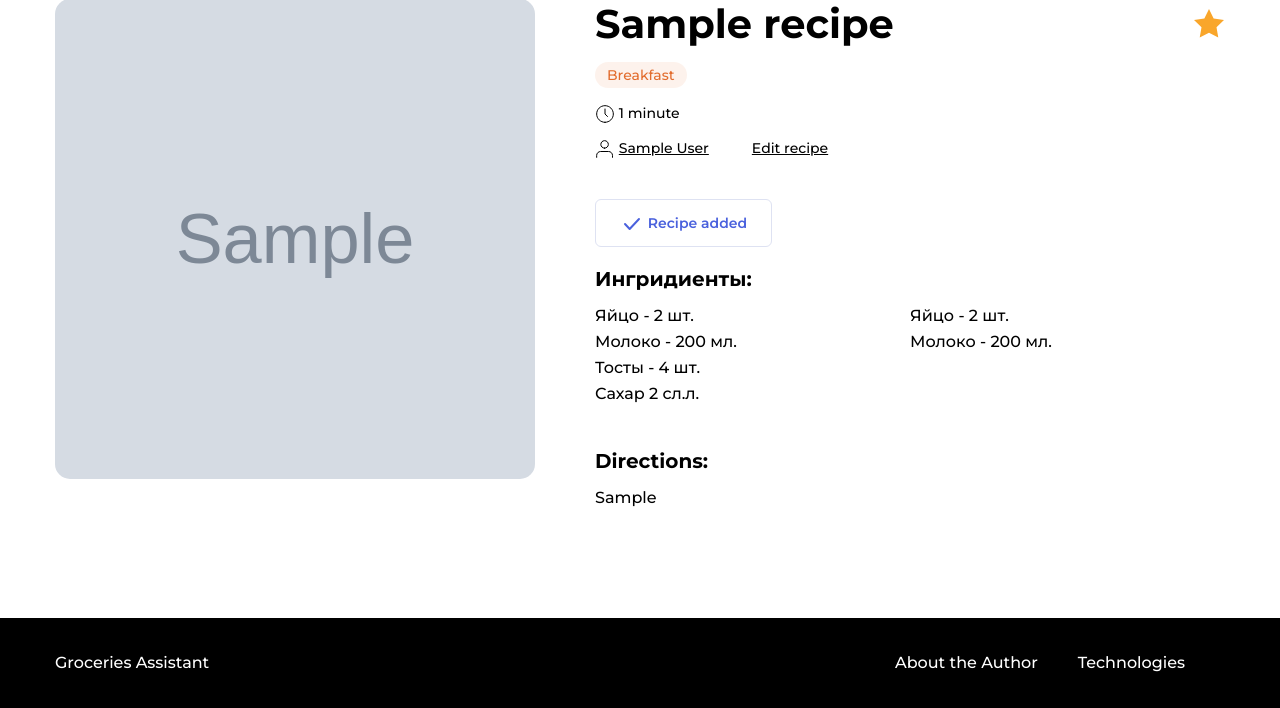
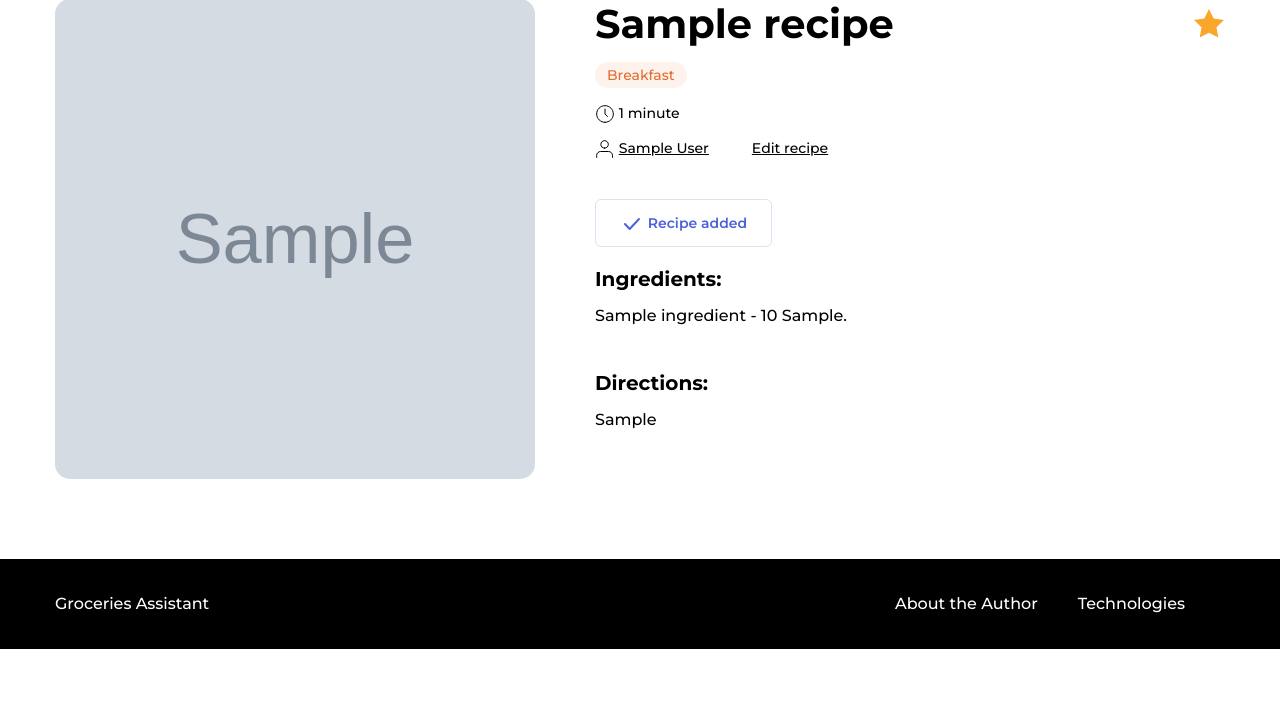
Before and after one commit to olifirovai/FoodGram_project, a Django app: a page that uses recipe/templates/recipe/recipe_page.html in a window 1280 px wide. Shown: the part 151-859 px from the top of the page. After the commit the page ends 800 px from the top, so only its background shows below. Run offline with Django 3.2, Linux system fonts and the light colour scheme; a user stored in the database is signed in; tables that the repository leaves empty hold one stand-in row (values such as "Sample post"); grey boxes marked "Sample" are stand-in pictures; some libraries are stand-ins or nearby versions.

Commit message:
working on ingredient drop_down menu; done with shopping list except remove button on shopping_list page

```diff
--- a/recipe/templates/recipe/recipe_page.html
+++ b/recipe/templates/recipe/recipe_page.html
@@ -69,14 +69,11 @@
                 </li>
             </ul>
                 <div class="single-card__section">
-                    <h3 class="single-card__section-title">Ингридиенты:</h3>
+                    <h3 class="single-card__section-title">Ingredients:</h3>
                     <div class="single-card__items single-card__items_column">
-                        <p class=" single-card__section-item">Яйцо - 2 шт.</p>
-                        <p class=" single-card__section-item">Молоко - 200 мл.</p>
-                        <p class=" single-card__section-item">Тосты - 4 шт.</p>
-                        <p class=" single-card__section-item">Сахар 2 сл.л.</p>
-                        <p class=" single-card__section-item">Яйцо - 2 шт.</p>
-                        <p class=" single-card__section-item">Молоко - 200 мл.</p>
+                        {% for ingredient in recipe.recipe_ingredient.all %}
+                        <p class=" single-card__section-item">{{ ingredient.ingredient.name|truncatechars:20 }} - {{ ingredient.weight }} {{ ingredient.ingredient.measure }}.</p>
+                        {% endfor %}
                     </div>
                 </div>
             <div class="single-card__section">
--- a/recipe/urls.py
+++ b/recipe/urls.py
@@ -5,6 +5,7 @@ from . import views
 urlpatterns = [
     path('', views.index, name='index'),
     path('create_recipe/', views.recipe_create, name='create_recipe'),
+    path('ingredients', views.get_ingredients_js, name='ingredients'),
     path('favorite_page/', views.favorite_recipes, name='favorite_recipes'),
     path('favorites', views.add_favorite_recipe, name='add_favorite_recipe'),
     path('favorites/<int:id>', views.remove_favorite_recipe,
--- a/recipe/views.py
+++ b/recipe/views.py
@@ -1,16 +1,18 @@
 import json
-
+import io
+from django.http import FileResponse
+from reportlab.pdfgen import canvas
 from django.contrib.auth.decorators import login_required
 from django.core.paginator import Paginator
 from django.http import JsonResponse
 from django.shortcuts import get_object_or_404, redirect, render
 from django.views.decorators.http import (require_http_methods,
                                           require_POST, )
-
+from ingredients.models import Ingredient
 from user.models import User
 from .forms import RecipeForm
-from .models import Recipe, ShoppingList, FavoriteRecipe
-
+from .models import Recipe, ShoppingList, FavoriteRecipe, RecipeIngredient
+from .utils import get_ingredients
 
 def index(request):
     recipe_list = Recipe.objects.all()
@@ -27,16 +29,35 @@ def recipe_view(request, username, slug):
     data = {'author': author, 'recipe': recipe}
     return render(request, 'recipe/recipe_page.html', data)
 
+def get_ingredients_js(request):
+    text = str(request.GET.get("query"))
+    print(text)
+    ingredients = Ingredient.objects.filter(
+        name__icontains=text).values('name', 'measure')
+
+    return JsonResponse(list(ingredients), safe=False)
 
 @login_required
 def recipe_create(request):
     if request.method == 'POST':
         form_recipe = RecipeForm(request.POST or None,
                                  files=request.FILES or None)
-        if form_recipe.is_valid():
+        ingredients = get_ingredients(request)
+        if not ingredients:
+            form_recipe.add_error(None, 'Добавьте ингредиенты')
+
+        elif form_recipe.is_valid():
             recipe = form_recipe.save(commit=False)
             recipe.author = request.user
             recipe.save()
+            for item in ingredients:
+                RecipeIngredient.objects.create(
+                    weight=ingredients[item],
+                    ingredient=Ingredient.objects.get(name=f'{item}'),
+                    recipe=recipe)
+
+            form_recipe.save_m2m()
+
             return redirect('recipe', username=request.user.username,
                             slug=recipe.slug)
     else:
@@ -47,6 +68,7 @@ def recipe_create(request):
 def recipe_edit(request, username, slug):
     author = get_object_or_404(User, username=username)
     recipe = get_object_or_404(author.recipes, slug=slug)
+    ingredients_list = RecipeIngredient.objects.filter(recipe=recipe)
     if request.user == author:
         form = RecipeForm(request.POST or None, files=request.FILES or None,
                           instance=recipe)
@@ -57,7 +79,7 @@ def recipe_edit(request, username, slug):
                                 slug=recipe.slug)
         else:
             form = RecipeForm(instance=recipe)
-        data = {'form': form, 'edit': True, 'author': author, 'recipe': recipe}
+        data = {'form': form, 'edit': True, 'author': author, 'recipe': recipe, 'ingredients_list':ingredients_list}
         return render(request, 'recipe/recipe_form.html', data)
     else:
         return redirect('recipe', username=author, slug=recipe.slug)
@@ -124,7 +146,7 @@ def add_to_shopping_list(request):
 
 
 @login_required
-@require_http_methods('DELETE')
+# @require_http_methods('DELETE')
 def remove_from_shopping_list(request, id):
     recipe = get_object_or_404(Recipe, id=id)
     recipe_in_list = ShoppingList.objects.get(user=request.user, recipe=recipe)
@@ -134,6 +156,26 @@ def remove_from_shopping_list(request, id):
     recipe_in_list.delete()
     return JsonResponse(data)
 
+# @login_required
+# def dowload_shopping_list(request):
+#     # Create a file-like buffer to receive PDF data.
+#     buffer = io.BytesIO()
+#
+#     # Create the PDF object, using the buffer as its "file."
+#     p = canvas.Canvas(buffer)
+#
+#     # Draw things on the PDF. Here's where the PDF generation happens.
+#     # See the ReportLab documentation for the full list of functionality.
+#     p.drawString(100, 100, "Hello world.")
+#
+#     # Close the PDF object cleanly, and we're done.
+#     p.showPage()
+#     p.save()
+#
+#     # FileResponse sets the Content-Disposition header so that browsers
+#     # present the option to save the file.
+#     buffer.seek(0)
+#     return FileResponse(buffer, as_attachment=True, filename='hello.pdf')
 
 def page_not_found(request, exception):
     return render(request, 'misc/404.html', {'path': request.path}, status=404)
--- a/requirements.txt
+++ b/requirements.txt
@@ -22,6 +22,7 @@ psycopg2==2.8.6
 python-dotenv==0.15.0
 pytz==2020.4
 PyYAML==5.3.1
+reportlab==3.5.56
 six==1.15.0
 sorl-thumbnail==12.7.0
 sqlparse==0.4.1
--- a/static/js/api/Api.js
+++ b/static/js/api/Api.js
@@ -117,7 +117,7 @@ class Api {
         })
   }
     getIngredients  (text)  {
-        return fetch(`/ingredients?query=${text}`, {
+        return fetch(`/recipes/ingredients?query=${text}`, {
             headers: {
                 'Content-Type': 'application/json'
             }
```
Also changed, not shown: recipe/templates/recipe/recipe_form.html (+9 -2 lines), recipe/templates/recipe/shopping_list.html (+23 -3 lines), recipe/utils.py (added, +12 -0 lines), user/templates/user/author_page.html (+0 -16 lines).
